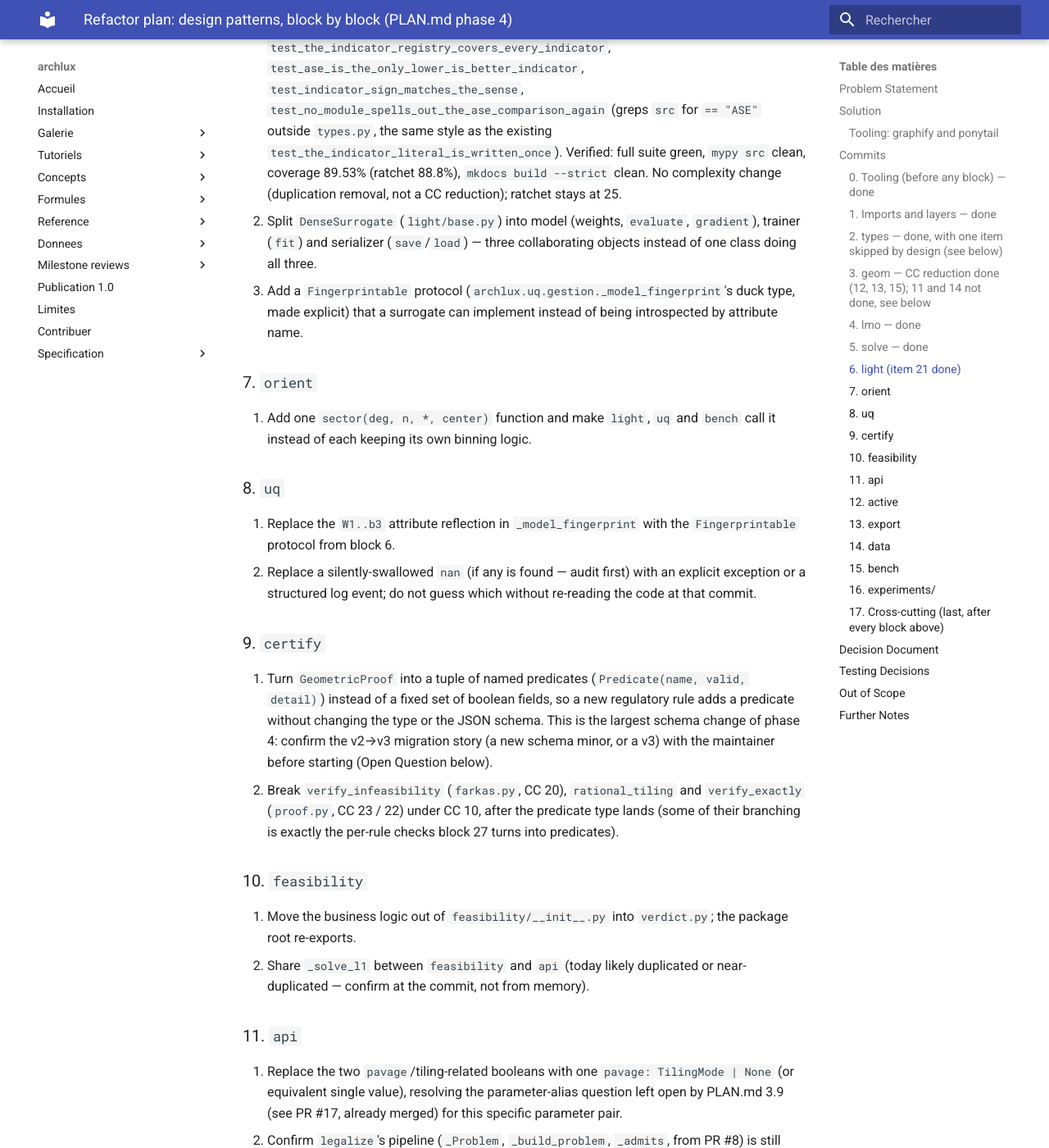
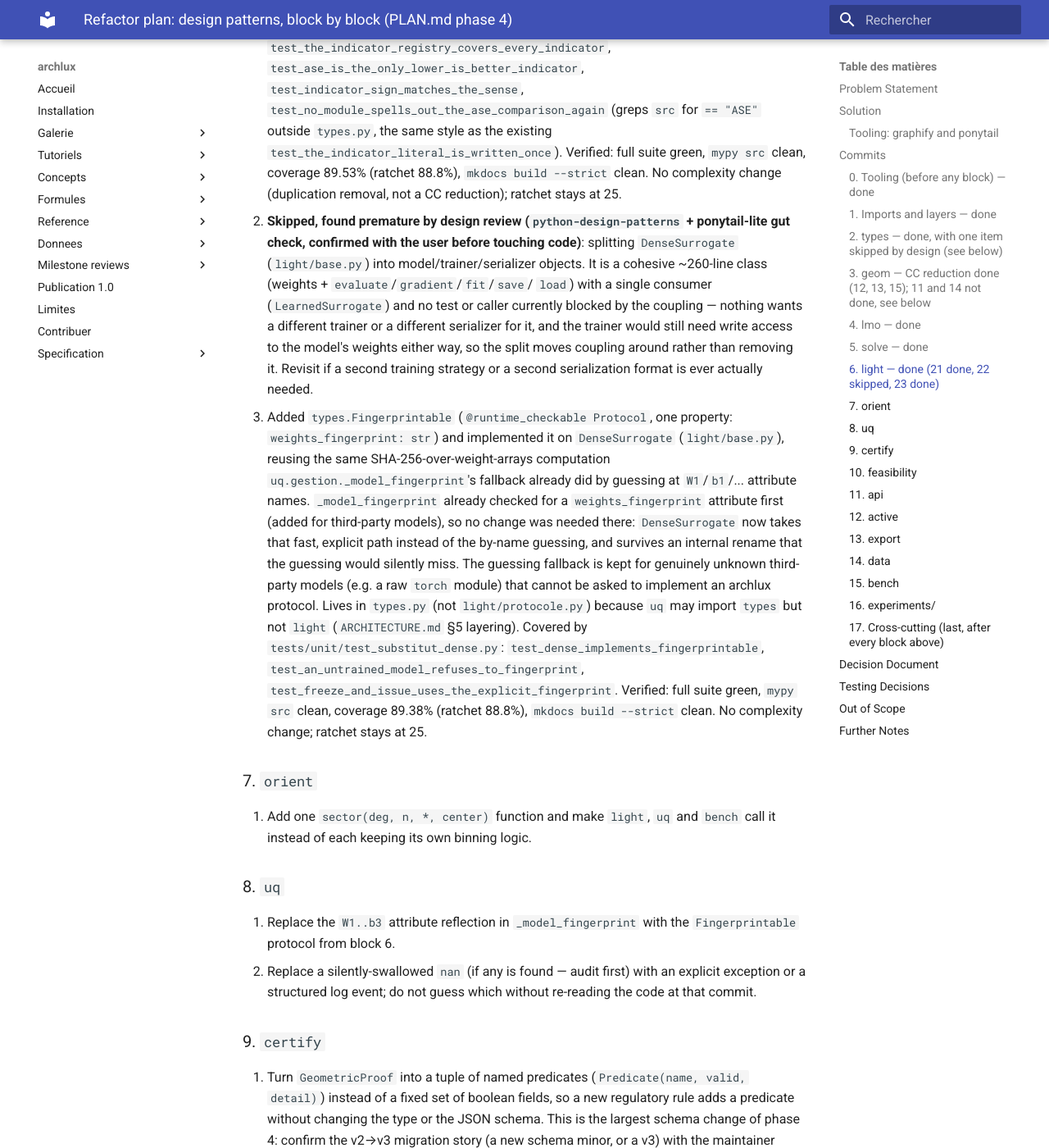
Before and after one commit to joeylukoji/archlux, an MkDocs documentation site: the page built from docs/plans/phase-4-design-patterns.md, in a window 1280 px wide and 1400 px high, scrolled down 7576 px. Shown: the whole window at 82% size. Built offline with MkDocs 1.6.1 and Material for MkDocs 9.7.7, drawn with Linux system fonts in a browser that asks for light colours; some of the changed text lies outside the part shown.

Commit message:
Add a Fingerprintable protocol and close phase-4 block 6 (light)
types.py: Fingerprintable, a @runtime_checkable Protocol with one
property (weights_fingerprint: str). Lives here rather than
light/protocole.py because uq may import types but not light
(ARCHITECTURE.md §5).

light/base.py: DenseSurrogate implements it, reusing the same
SHA-256-over-weight-arrays computation uq.gestion._model_fingerprint's
fallback already did by guessing at W1/b1/... attribute names.
_model_fingerprint already checked for a weights_fingerprint attribute
first (added for third-party models), so no change was needed there:
DenseSurrogate now takes that explicit path and survives an internal
rename the guessing would silently miss. The guessing fallback stays
for third-party models (e.g. a raw torch module) that cannot be asked
to implement an archlux protocol.

Item 22 (split DenseSurrogate into model/trainer/serializer) skipped
after a design review: a cohesive ~260-line class, one consumer, no
caller or test blocked by the coupling -- the split would move
coupling around (the trainer still needs to mutate the model's
weights) rather than remove it. Confirmed with the user before writing
any code. Documented in docs/plans/phase-4-design-patterns.md.

New tests in test_substitut_dense.py: DenseSurrogate satisfies
Fingerprintable, an untrained model refuses to fingerprint, and
freeze_and_issue uses the explicit fingerprint instead of guessing.

Verified: full suite green, mypy src clean, coverage 89.38% (ratchet
88.8%), mkdocs build --strict clean. No complexity change; ratchet
stays at 25. This closes block 6 (item 21 done in the previous commit,
22 skipped, 23 done here).

Co-Authored-By: Claude Sonnet 5 <noreply@anthropic.com>

```diff
--- a/docs/plans/phase-4-design-patterns.md
+++ b/docs/plans/phase-4-design-patterns.md
@@ -282,7 +282,7 @@ suite green (no regressions), `mypy src` clean, `radon cc frank_wolfe.py -n C -s
 coverage 89.48% (ratchet 88.8%), `mkdocs build --strict` clean, `test_language.py` and
 `test_neutrality.py` green.
 
-### 6. `light` (item 21 done)
+### 6. `light` — done (21 done, 22 skipped, 23 done)
 
 21. Added `types.INDICATOR_SENSE` (`Indicator -> "<=" | ">="`, `"ASE"` the only `"<="`)
     and `types.indicator_sign` (`-1.0`/`1.0`), next to the existing `REGIMES` registry —
@@ -303,12 +303,34 @@ coverage 89.48% (ratchet 88.8%), `mkdocs build --strict` clean, `test_language.p
     Verified: full suite green, `mypy src` clean, coverage 89.53% (ratchet 88.8%),
     `mkdocs build --strict` clean. No complexity change (duplication removal, not a
     CC reduction); ratchet stays at 25.
-22. Split `DenseSurrogate` (`light/base.py`) into model (weights, `evaluate`,
-    `gradient`), trainer (`fit`) and serializer (`save`/`load`) — three collaborating
-    objects instead of one class doing all three.
-23. Add a `Fingerprintable` protocol (`archlux.uq.gestion._model_fingerprint`'s duck
-    type, made explicit) that a surrogate can implement instead of being introspected
-    by attribute name.
+22. **Skipped, found premature by design review (`python-design-patterns` +
+    ponytail-lite gut check, confirmed with the user before touching code)**:
+    splitting `DenseSurrogate` (`light/base.py`) into model/trainer/serializer objects.
+    It is a cohesive ~260-line class (weights + `evaluate`/`gradient`/`fit`/`save`/
+    `load`) with a single consumer (`LearnedSurrogate`) and no test or caller currently
+    blocked by the coupling — nothing wants a different trainer or a different
+    serializer for it, and the trainer would still need write access to the model's
+    weights either way, so the split moves coupling around rather than removing it.
+    Revisit if a second training strategy or a second serialization format is ever
+    actually needed.
+23. Added `types.Fingerprintable` (`@runtime_checkable Protocol`, one property:
+    `weights_fingerprint: str`) and implemented it on `DenseSurrogate`
+    (`light/base.py`), reusing the same SHA-256-over-weight-arrays computation
+    `uq.gestion._model_fingerprint`'s fallback already did by guessing at `W1`/`b1`/...
+    attribute names. `_model_fingerprint` already checked for a `weights_fingerprint`
+    attribute first (added for third-party models), so no change was needed there:
+    `DenseSurrogate` now takes that fast, explicit path instead of the by-name
+    guessing, and survives an internal rename that the guessing would silently miss.
+    The guessing fallback is kept for genuinely unknown third-party models (e.g. a raw
+    `torch` module) that cannot be asked to implement an archlux protocol. Lives in
+    `types.py` (not `light/protocole.py`) because `uq` may import `types` but not
+    `light` (`ARCHITECTURE.md` §5 layering). Covered by
+    `tests/unit/test_substitut_dense.py`:
+    `test_dense_implements_fingerprintable`,
+    `test_an_untrained_model_refuses_to_fingerprint`,
+    `test_freeze_and_issue_uses_the_explicit_fingerprint`.
+    Verified: full suite green, `mypy src` clean, coverage 89.38% (ratchet 88.8%),
+    `mkdocs build --strict` clean. No complexity change; ratchet stays at 25.
 
 ### 7. `orient`
 
```
Also changed, not shown: CHANGELOG.md (+7 -0 lines), 3 other files.
